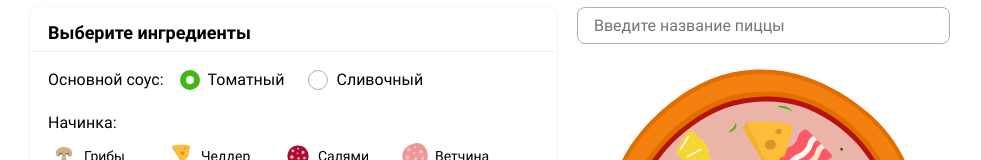
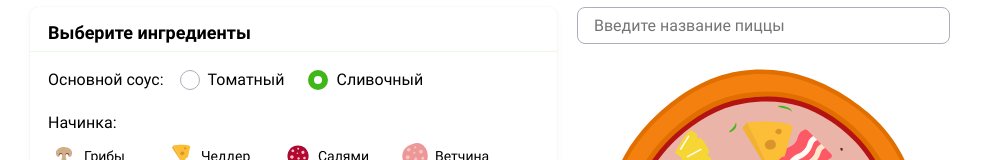
Before and after one commit to htmlacademy-vue/404659-pizza-1, a Vue app in the folder src/frontend/: page / in a window 1280 px wide. Shown: the part 215-375 px from the top of the page, without its empty margins (150-1131 px from the left). Built offline with nearby package versions, Linux system fonts and the light colour scheme.

Commit message:
Добавлены константы для соусов

```diff
--- a/src/frontend/src/common/constants.js
+++ b/src/frontend/src/common/constants.js
@@ -45,3 +45,12 @@ export const INGREDIENTS = {
     name: "blue_cheese",
   },
 };
+
+export const SAUCES = {
+  Томатный: {
+    name: "tomato",
+  },
+  Сливочный: {
+    name: "creamy",
+  },
+};
--- a/src/frontend/src/views/Index.vue
+++ b/src/frontend/src/views/Index.vue
@@ -82,13 +82,20 @@
               <div class="ingredients__sauce">
                 <p>Основной соус:</p>
 
-                <label class="radio ingredients__input">
-                  <input type="radio" name="sauce" value="tomato" checked />
-                  <span>Томатный</span>
-                </label>
-                <label class="radio ingredients__input">
-                  <input type="radio" name="sauce" value="creamy" />
-                  <span>Сливочный</span>
+                <label
+                  v-for="sauce in sauces"
+                  :key="sauce.id"
+                  class="radio ingredients__input"
+                >
+                  <input
+                    type="radio"
+                    name="sauce"
+                    :value="SAUCES[sauce.name].name"
+                    checked
+                  />
+                  <span>
+                    {{ sauce.name }}
+                  </span>
                 </label>
               </div>
 
@@ -168,7 +175,7 @@
 
 <script>
 import pizza from "@/static/pizza.json";
-import { INGREDIENTS } from "@/common/constants";
+import { INGREDIENTS, SAUCES } from "@/common/constants";
 
 export default {
   data() {
@@ -178,6 +185,7 @@ export default {
       sauces: pizza.sauces,
       sizes: pizza.sizes,
       INGREDIENTS,
+      SAUCES,
     };
   },
 };
```
